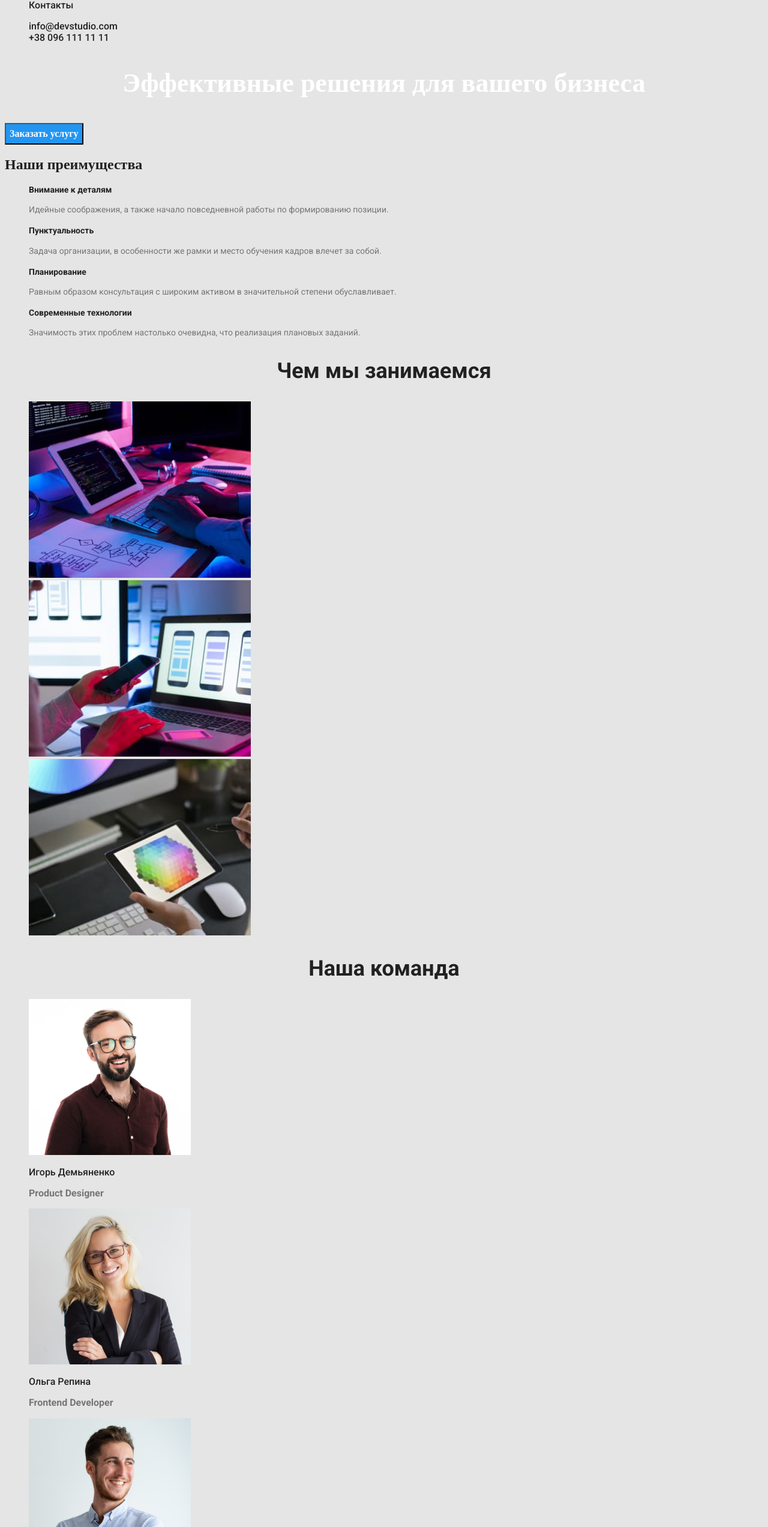
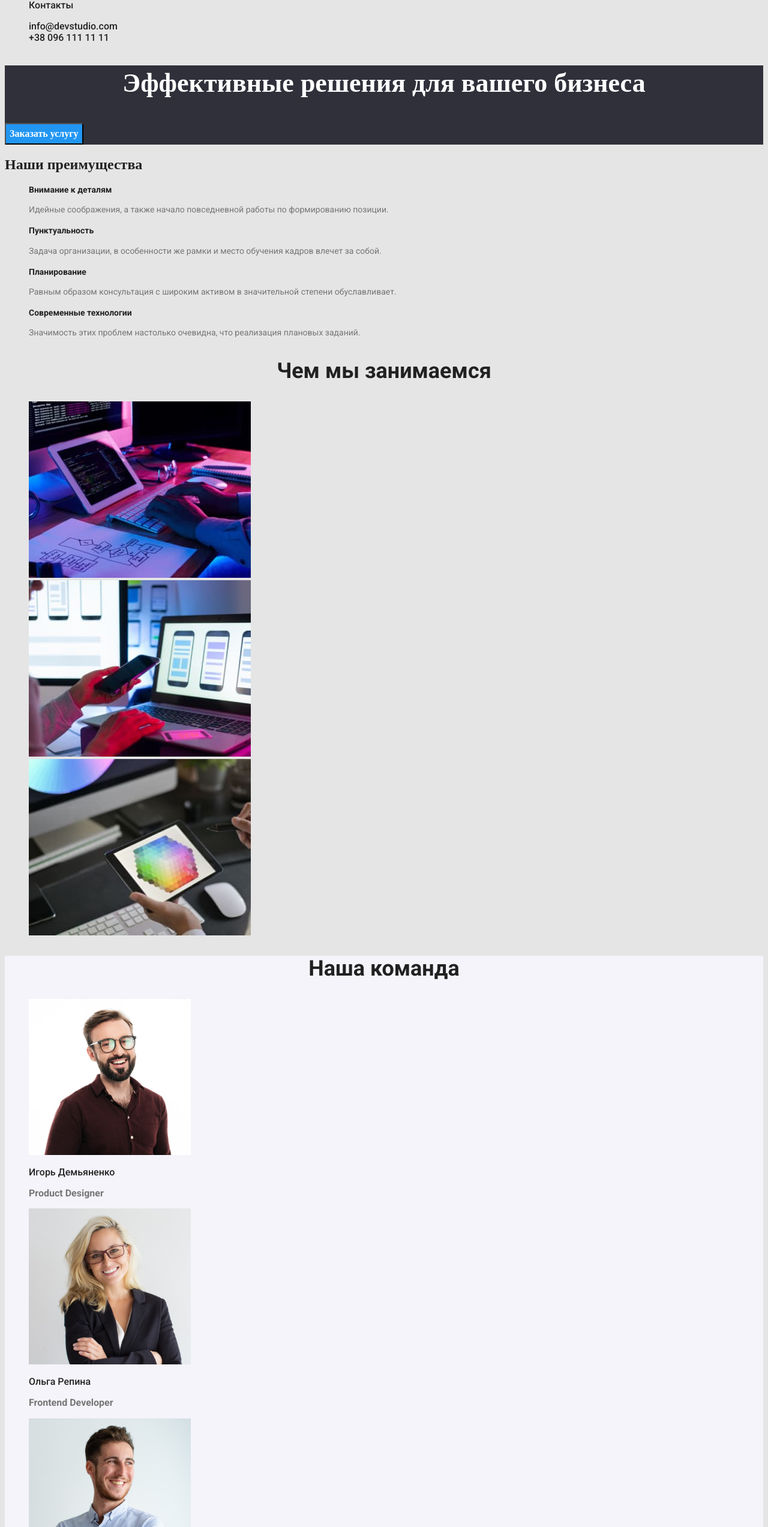
Before and after one commit to EugeneBloschanenko/goit-markup-hw-02, a plain HTML site: page index.html in a window 1280 px wide. Shown: the part 95-2640 px from the top of the page at 60% size. Drawn offline with Linux system fonts and the light colour scheme.

Commit message:
Update styles.css
added background color team and hero sections

```diff
--- a/CSS/styles.css
+++ b/CSS/styles.css
@@ -91,6 +91,10 @@ body {
 }
 
 /* Studio Main */
+.hero-section {
+  background-color: #2f303a;
+}
+
 .hero-title {
   color: #ffffff;
   font-family: var(--main-text-font);
@@ -136,6 +140,10 @@ body {
 }
 
 .about-list {
+}
+
+.team {
+  background-color: #f5f4fa;
 }
 
 .team .title {
```
